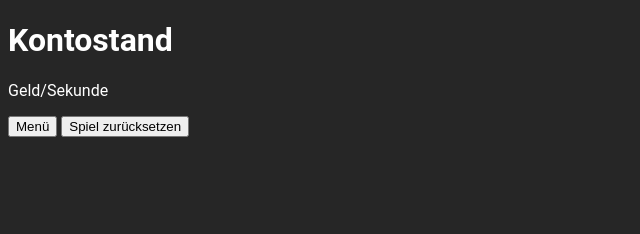
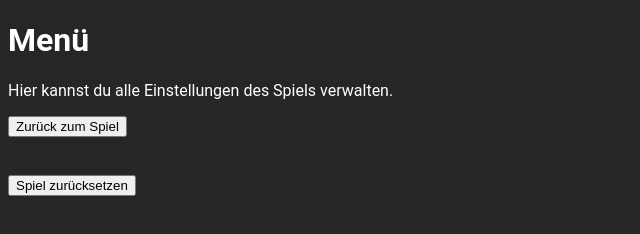
Before and after one commit to SaschaGepraegs/upgradeit, a plain HTML site: page menu.html in a window 1280 px wide. Shown: the whole page, without its empty margins (0-640 px from the left). Drawn offline with Linux system fonts and the light colour scheme.

Commit message:
backtogame

```diff
--- a/menu.html
+++ b/menu.html
@@ -10,9 +10,9 @@
 </head>
 
 <body>
-    <h1 id="Kontostand">Kontostand</h1>
-    <p id="gpros">Geld/Sekunde</p>
-    <button id="backtogame" onclick="location.assign('index.html')">Menü</button>
+    <h1 id="Kontostand">Menü</h1>
+    <p id="gpros">Hier kannst du alle Einstellungen des Spiels verwalten.</p>
+    <button id="backtogame" onclick="location.assign('index.html')">Zurück zum Spiel</button> <br><br><br>
     <button onclick="reset()">Spiel zurücksetzen</button>
 </body>
 
```
